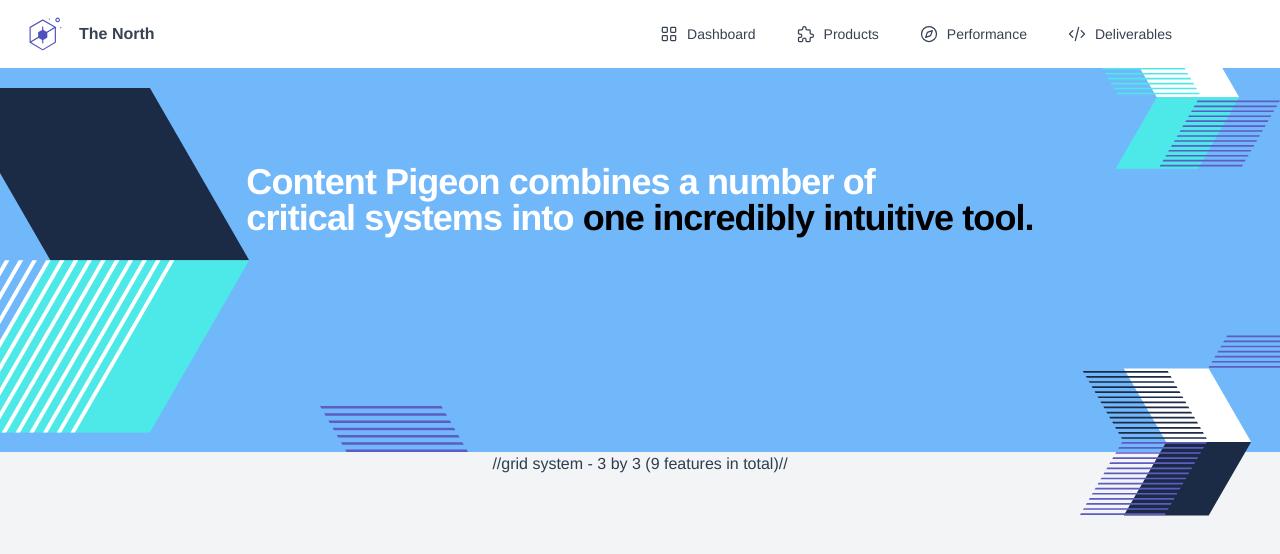
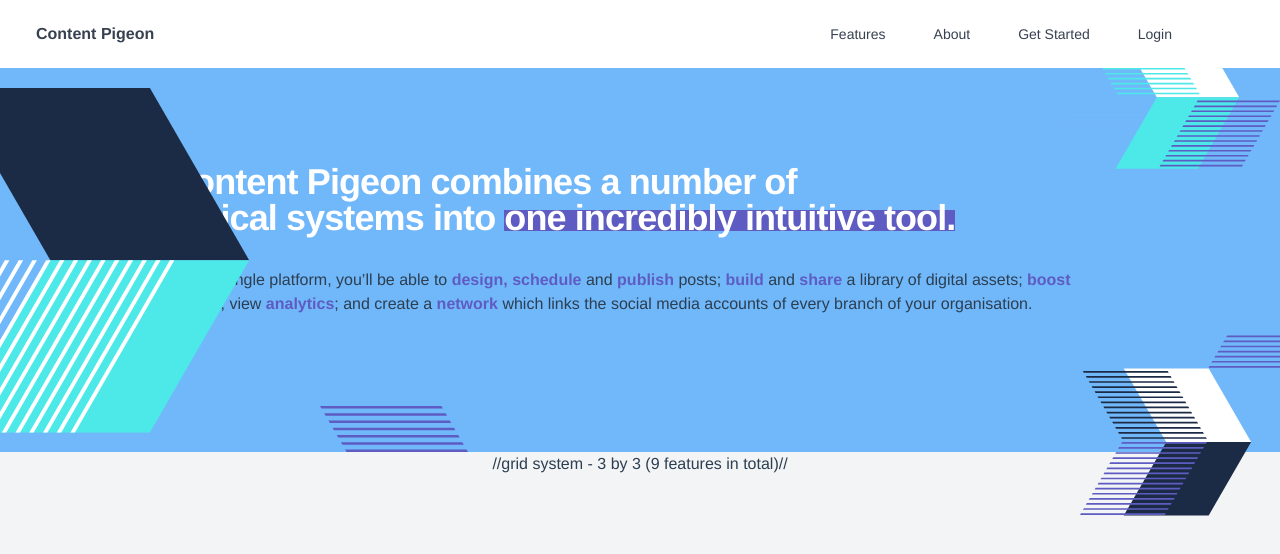
Before and after one commit to harry-fakir/blerb-social, a Vue app: page /#/features in a window 1280 px wide. Shown: the top 554 px of the page. Built offline with nearby package versions, Linux system fonts and the light colour scheme.

Commit message:
features

```diff
--- a/src/assets/css/tailwind.css
+++ b/src/assets/css/tailwind.css
@@ -36,3 +36,15 @@
         }
 
 }
+
+.purple-highlight::before {
+    content: "";
+    position: absolute;
+    left: 0px;
+    right: 0px;
+    bottom: 5px;
+    z-index: 10;
+    height: 21px;
+    --tw-bg-opacity: 1;
+    background-color: rgba(94, 92, 194, var(--tw-bg-opacity));
+}
--- a/src/components/Header.vue
+++ b/src/components/Header.vue
@@ -72,7 +72,7 @@
                       <rect x="4" y="14" width="6" height="6" rx="1"></rect>
                       <rect x="14" y="14" width="6" height="6" rx="1"></rect>
                     </svg>
-                    <span class="ml-2 font-bold">Dashboard</span>
+                    <span class="ml-2 font-bold">Features</span>
                   </div>
                 </li>
                 <li
@@ -109,7 +109,7 @@
                         d="M4 7h3a1 1 0 0 0 1 -1v-1a2 2 0 0 1 4 0v1a1 1 0 0 0 1 1h3a1 1 0 0 1 1 1v3a1 1 0 0 0 1 1h1a2 2 0 0 1 0 4h-1a1 1 0 0 0 -1 1v3a1 1 0 0 1 -1 1h-3a1 1 0 0 1 -1 -1v-1a2 2 0 0 0 -4 0v1a1 1 0 0 1 -1 1h-3a1 1 0 0 1 -1 -1v-3a1 1 0 0 1 1 -1h1a2 2 0 0 0 0 -4h-1a1 1 0 0 1 -1 -1v-3a1 1 0 0 1 1 -1"
                       ></path>
                     </svg>
-                    <span class="ml-2 font-bold">Products</span>
+                    <span class="ml-2 font-bold">About</span>
                   </div>
                 </li>
                 <li
@@ -142,7 +142,7 @@
                     <polyline points="8 16 10 10 16 8 14 14 8 16"></polyline>
                     <circle cx="12" cy="12" r="9"></circle>
                   </svg>
-                  <span class="ml-2 font-bold">Performance</span>
+                  <span class="ml-2 font-bold">Get Started</span>
                 </li>
                 <li
                   class="
@@ -176,7 +176,7 @@
                     <polyline points="17 8 21 12 17 16"></polyline>
                     <line x1="14" y1="4" x2="10" y2="20"></line>
                   </svg>
-                  <span class="ml-2 font-bold">Deliverables</span>
+                  <span class="ml-2 font-bold">Login</span>
                 </li>
                 <li
                   class="
@@ -248,23 +248,6 @@
           "
         >
           <div class="flex items-center">
-            <svg
-              aria-label="Home"
-              id="logo"
-              enable-background="new 0 0 300 300"
-              height="44"
-              viewBox="0 0 300 300"
-              width="43"
-              xmlns="http://www.w3.org/2000/svg"
-              xmlns:xlink="http://www.w3.org/1999/xlink"
-            >
-              <g>
-                <path
-                  fill="#4c51bf"
-                  d="m234.735 35.532c-8.822 0-16 7.178-16 16s7.178 16 16 16 16-7.178 16-16-7.178-16-16-16zm0 24c-4.412 0-8-3.588-8-8s3.588-8 8-8 8 3.588 8 8-3.588 8-8 8zm-62.529-14c0-2.502 2.028-4.53 4.53-4.53s4.53 2.028 4.53 4.53c0 2.501-2.028 4.529-4.53 4.529s-4.53-2.027-4.53-4.529zm89.059 60c0 2.501-2.028 4.529-4.53 4.529s-4.53-2.028-4.53-4.529c0-2.502 2.028-4.53 4.53-4.53s4.53 2.029 4.53 4.53zm-40.522-5.459-88-51.064c-1.242-.723-2.773-.723-4.016 0l-88 51.064c-1.232.715-1.992 2.033-1.992 3.459v104c0 1.404.736 2.705 1.938 3.428l88 52.936c.635.381 1.35.572 2.062.572s1.428-.191 2.062-.572l88-52.936c1.201-.723 1.938-2.023 1.938-3.428v-104c0-1.426-.76-2.744-1.992-3.459zm-90.008-42.98 80.085 46.47-52.95 31.289-23.135-13.607v-21.713c0-2.209-1.791-4-4-4s-4 1.791-4 4v21.713l-26.027 15.309c-1.223.719-1.973 2.029-1.973 3.447v29.795l-52 30.727v-94.688zm0 198.707-80.189-48.237 51.467-30.412 24.723 14.539v19.842c0 2.209 1.791 4 4 4s4-1.791 4-4v-19.842l26.027-15.307c1.223-.719 1.973-2.029 1.973-3.447v-31.667l52-30.728v94.729z"
-                />
-              </g>
-            </svg>
             <h2
               class="
                 hidden
@@ -275,7 +258,7 @@
                 pl-3
               "
             >
-              The North
+              Content Pigeon
             </h2>
           </div>
         </div>
@@ -298,27 +281,8 @@
                 ease-in-out
               "
             >
-              <span class="mr-2">
-                <svg
-                  xmlns="http://www.w3.org/2000/svg"
-                  class="icon icon-tabler icon-tabler-grid"
-                  width="20"
-                  height="20"
-                  viewBox="0 0 24 24"
-                  stroke-width="1.5"
-                  stroke="currentColor"
-                  fill="none"
-                  stroke-linecap="round"
-                  stroke-linejoin="round"
-                >
-                  <path stroke="none" d="M0 0h24v24H0z"></path>
-                  <rect x="4" y="4" width="6" height="6" rx="1"></rect>
-                  <rect x="14" y="4" width="6" height="6" rx="1"></rect>
-                  <rect x="4" y="14" width="6" height="6" rx="1"></rect>
-                  <rect x="14" y="14" width="6" height="6" rx="1"></rect>
-                </svg>
-              </span>
-              Dashboard
+              <span class="mr-2"> </span>
+              Features
             </a>
             <a
               href="javascript: void(0)"
@@ -337,26 +301,8 @@
                 ease-in-out
               "
             >
-              <span class="mr-2">
-                <svg
-                  xmlns="http://www.w3.org/2000/svg"
-                  class="icon icon-tabler icon-tabler-puzzle"
-                  width="20"
-                  height="20"
-                  viewBox="0 0 24 24"
-                  stroke-width="1.5"
-                  stroke="currentColor"
-                  fill="none"
-                  stroke-linecap="round"
-                  stroke-linejoin="round"
-                >
-                  <path stroke="none" d="M0 0h24v24H0z"></path>
-                  <path
-                    d="M4 7h3a1 1 0 0 0 1 -1v-1a2 2 0 0 1 4 0v1a1 1 0 0 0 1 1h3a1 1 0 0 1 1 1v3a1 1 0 0 0 1 1h1a2 2 0 0 1 0 4h-1a1 1 0 0 0 -1 1v3a1 1 0 0 1 -1 1h-3a1 1 0 0 1 -1 -1v-1a2 2 0 0 0 -4 0v1a1 1 0 0 1 -1 1h-3a1 1 0 0 1 -1 -1v-3a1 1 0 0 1 1 -1h1a2 2 0 0 0 0 -4h-1a1 1 0 0 1 -1 -1v-3a1 1 0 0 1 1 -1"
-                  ></path>
-                </svg>
-              </span>
-              Products
+              <span class="mr-2"> </span>
+              About
             </a>
             <a
               href="javascript: void(0)"
@@ -375,25 +321,8 @@
                 ease-in-out
               "
             >
-              <span class="mr-2">
-                <svg
-                  xmlns="http://www.w3.org/2000/svg"
-                  class="icon icon-tabler icon-tabler-compass"
-                  width="20"
-                  height="20"
-                  viewBox="0 0 24 24"
-                  stroke-width="1.5"
-                  stroke="currentColor"
-                  fill="none"
-                  stroke-linecap="round"
-                  stroke-linejoin="round"
-                >
-                  <path stroke="none" d="M0 0h24v24H0z"></path>
-                  <polyline points="8 16 10 10 16 8 14 14 8 16"></polyline>
-                  <circle cx="12" cy="12" r="9"></circle>
-                </svg>
-              </span>
-              Performance
+              <span class="mr-2"> </span>
+              Get Started
             </a>
             <a
               href="javascript: void(0)"
@@ -412,26 +341,8 @@
                 ease-in-out
               "
             >
-              <span class="mr-2">
-                <svg
-                  xmlns="http://www.w3.org/2000/svg"
-                  class="icon icon-tabler icon-tabler-code"
-                  width="20"
-                  height="20"
-                  viewBox="0 0 24 24"
-                  stroke-width="1.5"
-                  stroke="currentColor"
-                  fill="none"
-                  stroke-linecap="round"
-                  stroke-linejoin="round"
-                >
-                  <path stroke="none" d="M0 0h24v24H0z"></path>
-                  <polyline points="7 8 3 12 7 16"></polyline>
-                  <polyline points="17 8 21 12 17 16"></polyline>
-                  <line x1="14" y1="4" x2="10" y2="20"></line>
-                </svg>
-              </span>
-              Deliverables
+              <span class="mr-2"> </span>
+              Login
             </a>
           </div>
         </div>
--- a/src/views/Features.vue
+++ b/src/views/Features.vue
@@ -60,8 +60,22 @@
           >
             Content Pigeon combines a number of <br />
             critical systems into
-            <span class="text-black">one incredibly intuitive tool.</span>
+            <div class="purple-highlight inline-block relative">
+              <span class="relative z-20">one incredibly intuitive tool.</span>
+            </div>
           </h1>
+          <p class="text-left">
+            From a single platform, you’ll be able to
+            <strong class="text-blerb-purple"> design, schedule </strong> and
+            <strong class="text-blerb-purple">publish</strong> posts;
+            <strong class="text-blerb-purple"> build </strong> and
+            <strong class="text-blerb-purple"> share </strong> a library of
+            digital assets;
+            <strong class="text-blerb-purple"> boost </strong> content; view
+            <strong class="text-blerb-purple"> analytics</strong>; and create a
+            <strong class="text-blerb-purple"> network </strong> which links the
+            social media accounts of every branch of your organisation.
+          </p>
         </div>
       </div>
     </section>
--- a/tailwind.config.js
+++ b/tailwind.config.js
@@ -8,6 +8,8 @@
       colors: {
         'blerb-gray': '#f3f4f6',
         'blerb-blue': '#71B8FA',
+        'blerb-purple': '#5E5CC2'
+
       },
 
     },
```
